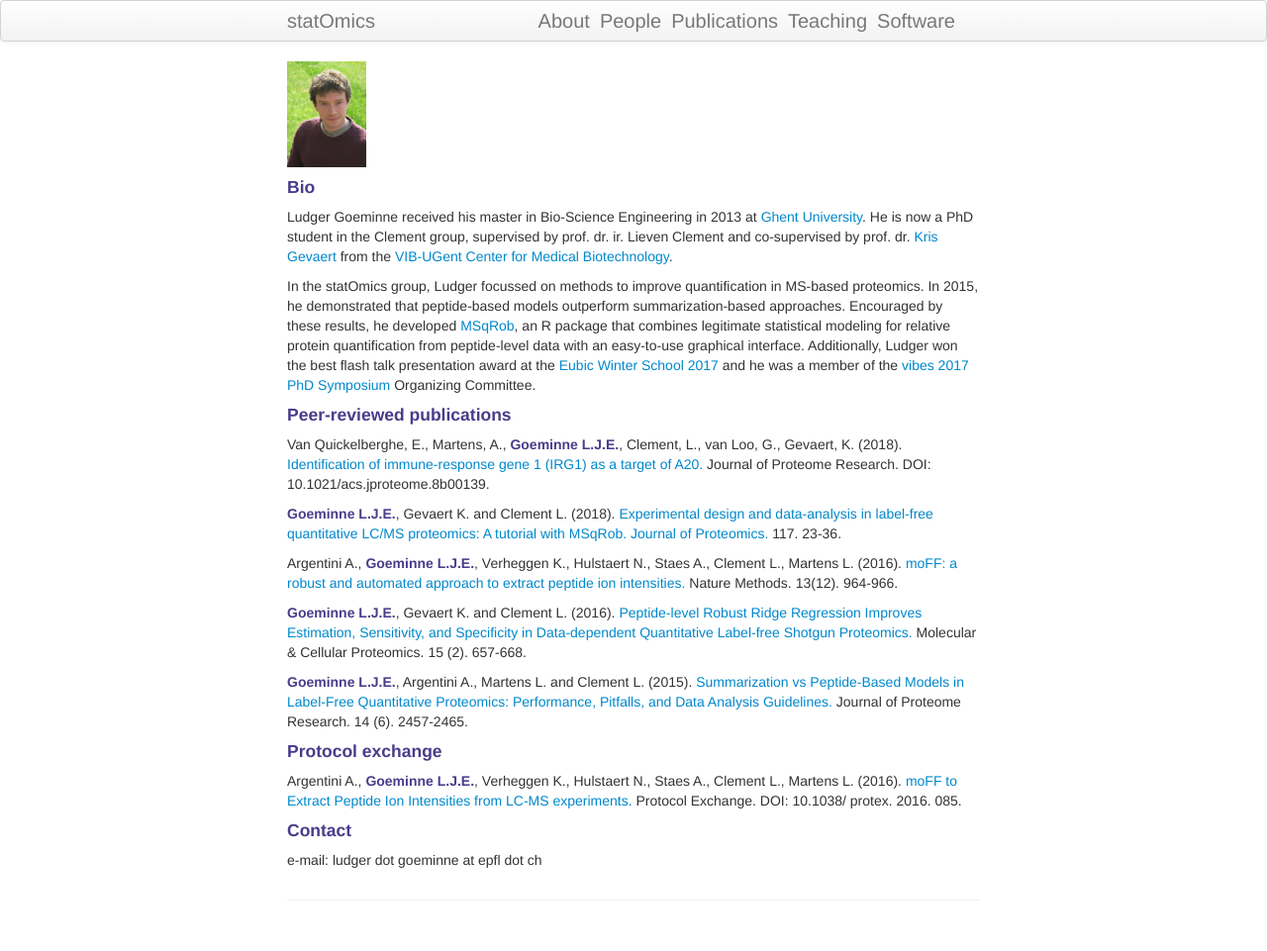
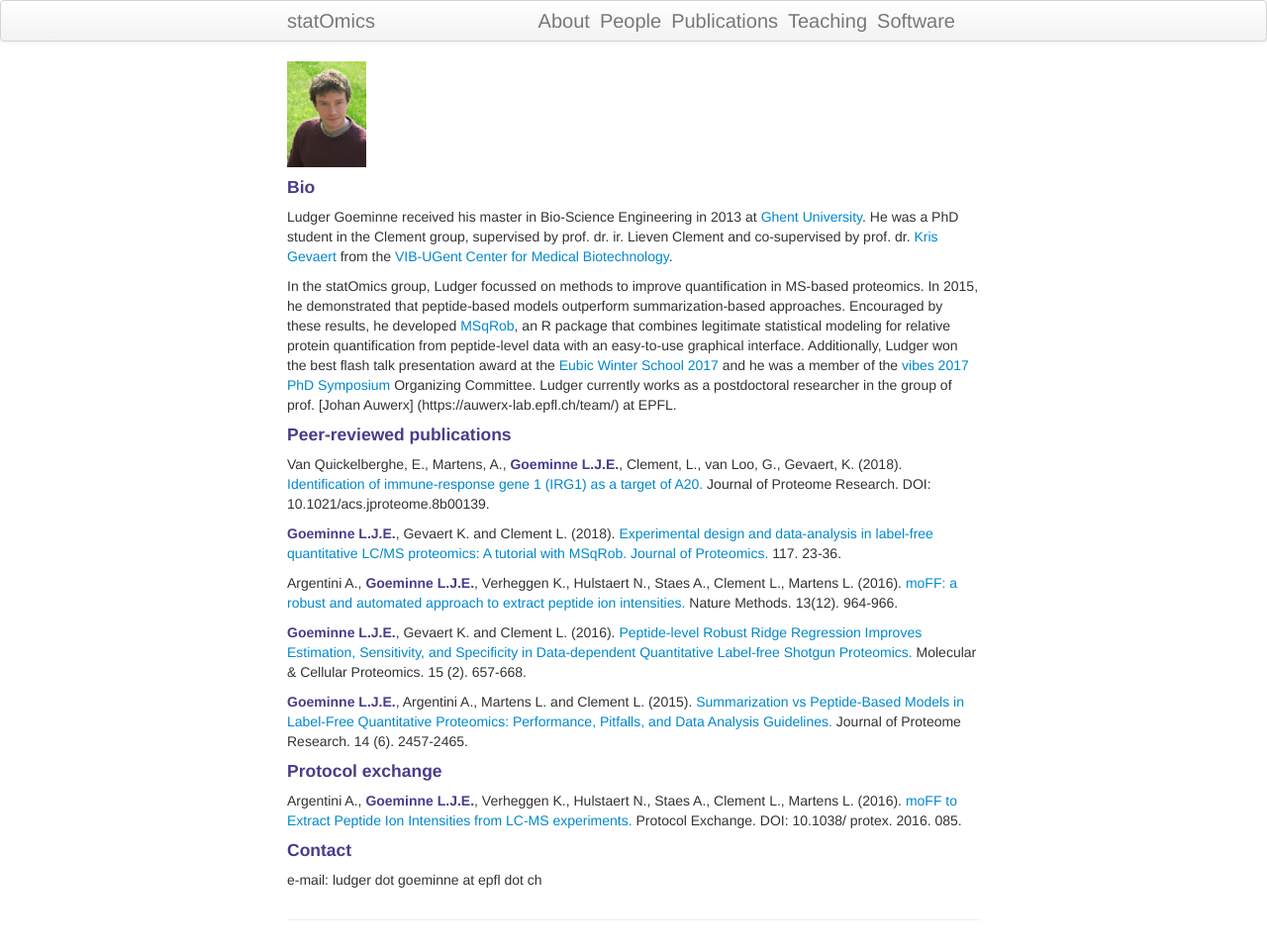
Before and after one commit to statOmics/statOmics.github.io, a Jekyll site: the page built from pages/ludger.md, in a window 1280 px wide. Shown: the whole page at 99% size. Built offline with Jekyll 4.4.1, drawn with Linux system fonts in a browser that asks for light colours.

Commit message:
Update ludger.md

```diff
--- a/pages/ludger.md
+++ b/pages/ludger.md
@@ -6,9 +6,9 @@
 
 #### Bio
 
-Ludger Goeminne received his master in Bio-Science Engineering in 2013 at [Ghent University](https://www.ugent.be). He is now a PhD student in the Clement group, supervised by prof. dr. ir. Lieven Clement and co-supervised by prof. dr. [Kris Gevaert](http://www.vib.be/en/research/scientists/Pages/kris-gevaert-Lab.aspx) from the [VIB-UGent Center for Medical Biotechnology](http://www.vib.be/en/research/departments/Pages/VIB-UGent-Center-for-Medical-Biotechnology.aspx).
+Ludger Goeminne received his master in Bio-Science Engineering in 2013 at [Ghent University](https://www.ugent.be). He was a PhD student in the Clement group, supervised by prof. dr. ir. Lieven Clement and co-supervised by prof. dr. [Kris Gevaert](http://www.vib.be/en/research/scientists/Pages/kris-gevaert-Lab.aspx) from the [VIB-UGent Center for Medical Biotechnology](http://www.vib.be/en/research/departments/Pages/VIB-UGent-Center-for-Medical-Biotechnology.aspx).
 
-In the statOmics group, Ludger focussed on methods to improve quantification in MS-based proteomics. In 2015, he demonstrated that peptide-based models outperform summarization-based approaches. Encouraged by these results, he developed [MSqRob](http://github.com/statOmics/MSqRobHurdlePaper), an R package that combines legitimate statistical modeling for relative protein quantification from peptide-level data with an easy-to-use graphical interface. Additionally, Ludger won the best flash talk presentation award at the [Eubic Winter School 2017](https://www.sciencedirect.com/science/article/pii/S1874391917301203) and he was a member of the [vibes 2017 PhD Symposium](https://vibconferences.be/event/vibes-in-biosciences) Organizing Committee.
+In the statOmics group, Ludger focussed on methods to improve quantification in MS-based proteomics. In 2015, he demonstrated that peptide-based models outperform summarization-based approaches. Encouraged by these results, he developed [MSqRob](http://github.com/statOmics/MSqRobHurdlePaper), an R package that combines legitimate statistical modeling for relative protein quantification from peptide-level data with an easy-to-use graphical interface. Additionally, Ludger won the best flash talk presentation award at the [Eubic Winter School 2017](https://www.sciencedirect.com/science/article/pii/S1874391917301203) and he was a member of the [vibes 2017 PhD Symposium](https://vibconferences.be/event/vibes-in-biosciences) Organizing Committee. Ludger currently works as a postdoctoral researcher in the group of prof. [Johan Auwerx] (https://auwerx-lab.epfl.ch/team/) at EPFL.
 
 #### Peer-reviewed publications
 
```
